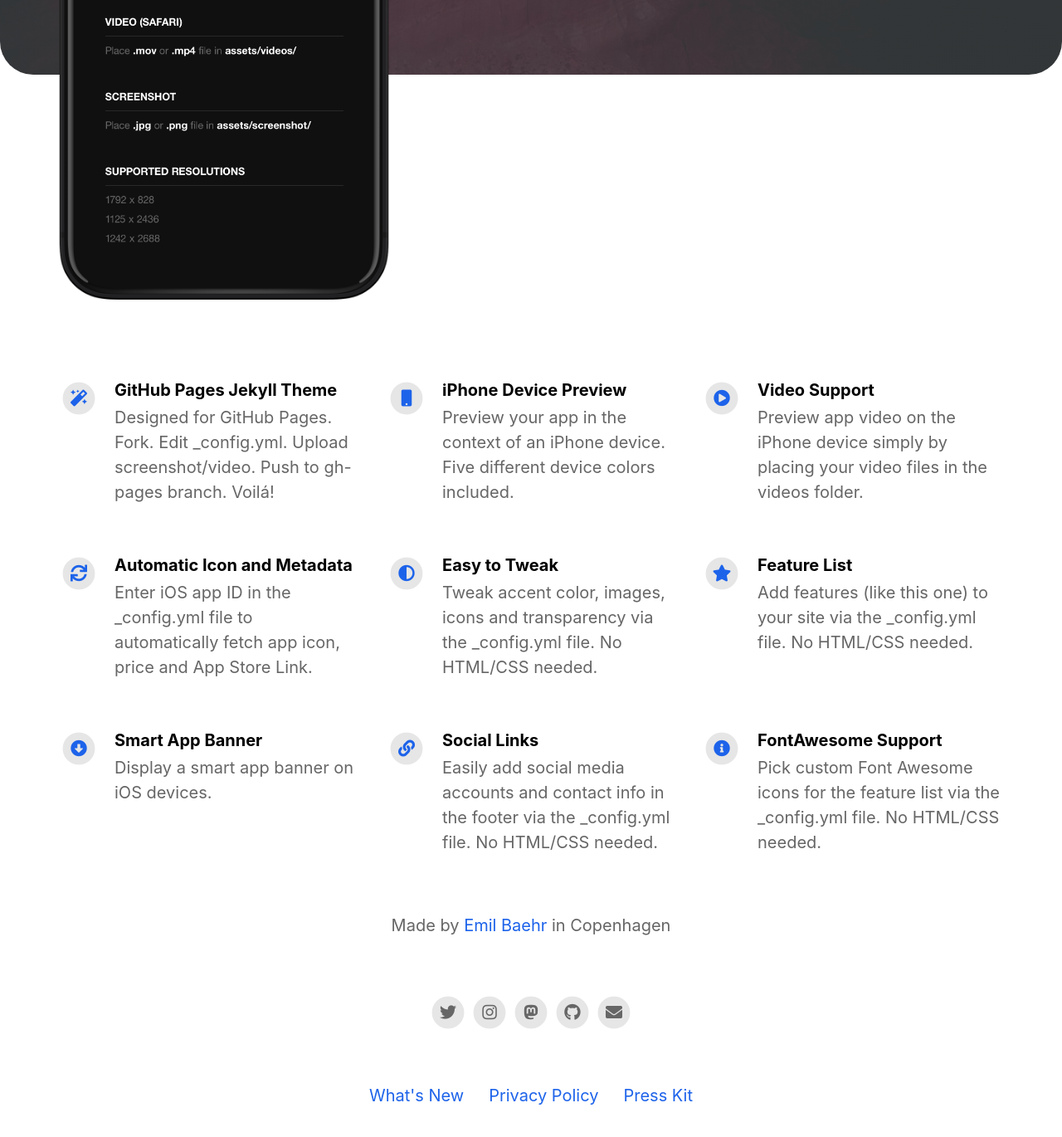
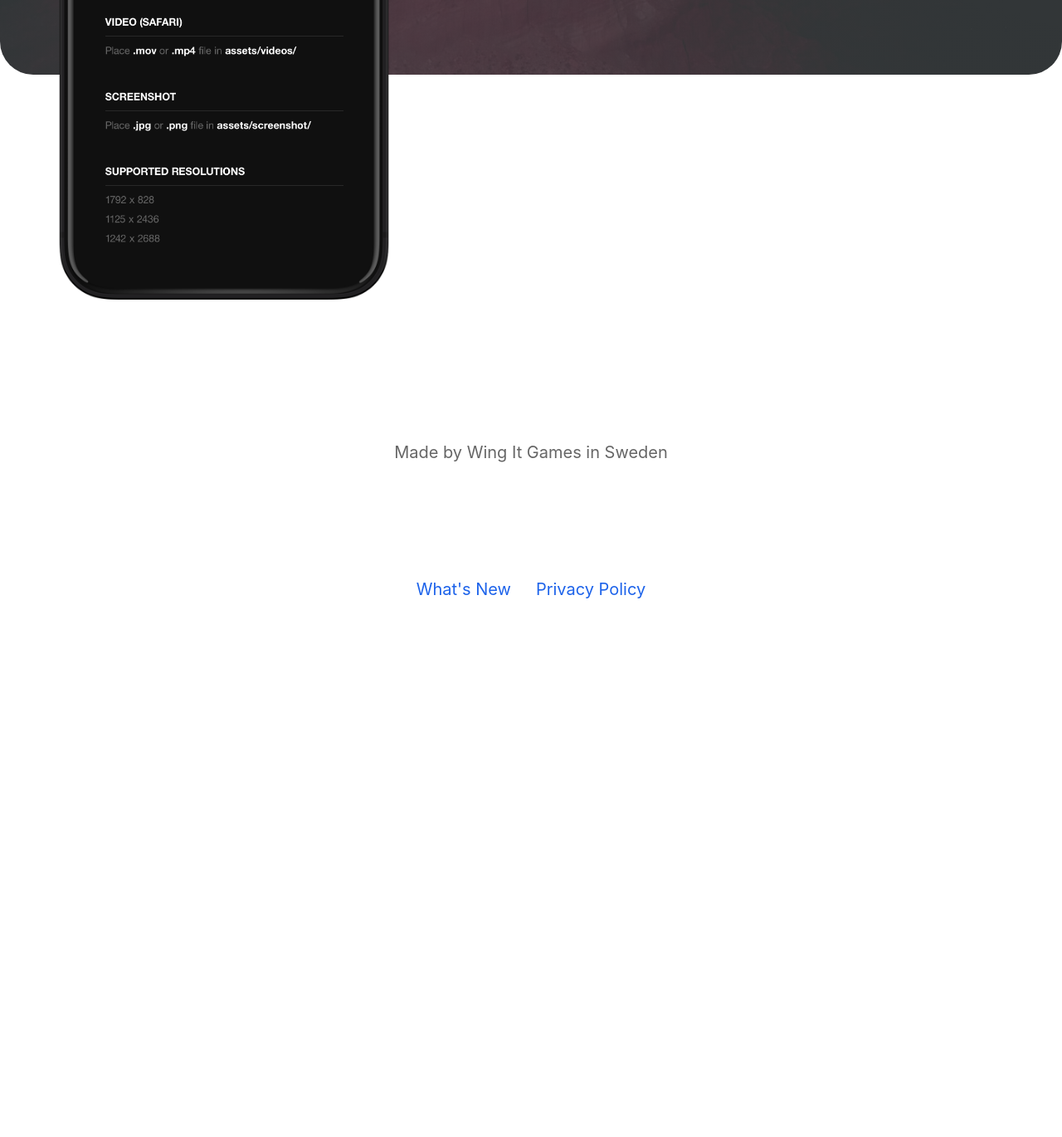
Before and after one commit to Wing-It-Games/Growth-Spurt, a Jekyll site: the page built from index.html, in a window 1280 px wide and 1400 px high, scrolled down 624 px. Shown: the top 1370 px of the window at 83% size. Built offline with Jekyll 4.4.1, drawn with Linux system fonts in a browser that asks for light colours; nearby versions of some CDN libraries; after the commit the page ends 1414 px from its top, so only the background shows below that; some of the changed text lies outside the part shown.

Commit message:
new video, no change-log, no press-release

```diff
--- a/_config.yml
+++ b/_config.yml
@@ -7,74 +7,74 @@
 
 appstore_link                             : https://testflight.apple.com/join/6qJwCzW6                                          # Automatically populates if not set and if iOS app ID is set. Otherwise enter manually.
 playstore_link                            : https://play.google.com/apps/testing/com.GrowthTeam.GrowthSpurt                                          # Enter Google Play Store URL.
-presskit_download_link                    : https://emilbaehr.com                                          # Enter a link to downloadable file or (e.g. public Dropbox link to a .zip file).
+presskit_download_link                    :                                          # Enter a link to downloadable file or (e.g. public Dropbox link to a .zip file).
                                                                                       # Or upload your press kit file to assets and set path accordingly (e.g. "assets/your_press_kit.zip").
 
 app_icon                                  : # assets/appicon.png                      # Automatically populates if not set and if iOS app ID is set.  Otherwise enter path to icon file manually.
 app_name                                  : Growth Spurt                                          # Automatically populates if not set and if iOS app ID is set.  Otherwise enter manually.
 app_price                                 : Free                                          # Automatically populates if not set and if iOS app ID is set.  Otherwise enter manually.
-app_description                           : Write a short tagline for your app.
+app_description                           : Place roots, reach the water, win!
 
 enable_smart_app_banner                   : true                                      # Set to true to show a smart app banner at top of page on mobile devices.
 
 
 
 # Information About Yourself
-your_name                                 : Emil Baehr
-your_link                                 : https://emilbaehr.com
-your_city                                 : Copenhagen
-email_address                             : emil.baehr@gmail.com
+your_name                                 : Wing It Games
+your_link                                 :
+your_city                                 : Sweden
+email_address                             :
 facebook_username                         :
-instagram_username                        : ebaehr
-twitter_username                          : ebaehr
-github_username                           : emilbaehr
+instagram_username                        :
+twitter_username                          :
+github_username                           :
 youtube_username                          :
-mastodon_link                             : https://mastodon.social/@ebaehr
+mastodon_link                             :
 
 
 
-# Feature List                            Edit, add or remove features to be presented.
-features                                  :
+# # Feature List                            Edit, add or remove features to be presented.
+# features                                  :
 
-  - title                                 : GitHub Pages Jekyll Theme
-    description                           : Designed for GitHub Pages. Fork. Edit _config.yml. Upload screenshot/video. Push to gh-pages branch. Voilá!
-    fontawesome_icon_name                 : magic
+#   - title                                 : GitHub Pages Jekyll Theme
+#     description                           : Designed for GitHub Pages. Fork. Edit _config.yml. Upload screenshot/video. Push to gh-pages branch. Voilá!
+#     fontawesome_icon_name                 : magic
 
-  - title                                 : iPhone Device Preview
-    description                           : Preview your app in the context of an iPhone device. Five different device colors included.
-    fontawesome_icon_name                 : mobile
+#   - title                                 : iPhone Device Preview
+#     description                           : Preview your app in the context of an iPhone device. Five different device colors included.
+#     fontawesome_icon_name                 : mobile
 
-  - title                                 : Video Support
-    description                           : Preview app video on the iPhone device simply by placing your video files in the videos folder.
-    fontawesome_icon_name                 : play-circle
+#   - title                                 : Video Support
+#     description                           : Preview app video on the iPhone device simply by placing your video files in the videos folder.
+#     fontawesome_icon_name                 : play-circle
 
-  - title                                 : Automatic Icon and Metadata
-    description                           : Enter iOS app ID in the _config.yml file to automatically fetch app icon, price and App Store Link.
-    fontawesome_icon_name                 : sync
+#   - title                                 : Automatic Icon and Metadata
+#     description                           : Enter iOS app ID in the _config.yml file to automatically fetch app icon, price and App Store Link.
+#     fontawesome_icon_name                 : sync
 
-  - title                                 : Easy to Tweak
-    description                           : Tweak accent color, images, icons and transparency via the _config.yml file. No HTML/CSS needed.
-    fontawesome_icon_name                 : adjust
+#   - title                                 : Easy to Tweak
+#     description                           : Tweak accent color, images, icons and transparency via the _config.yml file. No HTML/CSS needed.
+#     fontawesome_icon_name                 : adjust
 
-  - title                                 : Feature List
-    description                           : Add features (like this one) to your site via the _config.yml file. No HTML/CSS needed.
-    fontawesome_icon_name                 : star
+#   - title                                 : Feature List
+#     description                           : Add features (like this one) to your site via the _config.yml file. No HTML/CSS needed.
+#     fontawesome_icon_name                 : star
 
-  - title                                 : Smart App Banner
-    description                           : Display a smart app banner on iOS devices.
-    fontawesome_icon_name                 : arrow-alt-circle-down
+#   - title                                 : Smart App Banner
+#     description                           : Display a smart app banner on iOS devices.
+#     fontawesome_icon_name                 : arrow-alt-circle-down
 
-  - title                                 : Social Links
-    description                           : Easily add social media accounts and contact info in the footer via the _config.yml file. No HTML/CSS needed.
-    fontawesome_icon_name                 : link
+#   - title                                 : Social Links
+#     description                           : Easily add social media accounts and contact info in the footer via the _config.yml file. No HTML/CSS needed.
+#     fontawesome_icon_name                 : link
 
-  - title                                 : FontAwesome Support
-    description                           : Pick custom Font Awesome icons for the feature list via the _config.yml file. No HTML/CSS needed.
-    fontawesome_icon_name                 : info-circle
+#   - title                                 : FontAwesome Support
+#     description                           : Pick custom Font Awesome icons for the feature list via the _config.yml file. No HTML/CSS needed.
+#     fontawesome_icon_name                 : info-circle
 
-  - title                                 : # New Feature Title
-    description                           : # New Feature Description
-    fontawesome_icon_name                 : # Enter Font Awesome icon name (e.g. star). Find icons on fontawesome.com/icons.
+#   - title                                 : # New Feature Title
+#     description                           : # New Feature Description
+#     fontawesome_icon_name                 : # Enter Font Awesome icon name (e.g. star). Find icons on fontawesome.com/icons.
 
 
 
@@ -109,17 +109,6 @@
 footer_text_color                         : "#666666"
 
 
-
-
-
-
-
-
-
-
-
-
-
 ####################################################
 ### Jekyll Configuration. No need to touch this. ###
 ####################################################
--- a/_pages/changelog.md
+++ b/_pages/changelog.md
@@ -1,13 +1,13 @@
 ---
 layout: page
 title: What's New
-include_in_header: true
+include_in_header: false
 ---
 
 # Changelog
-Here you can keep a changelog for your app. Edit the markdown based CHANGELOG.md which is located in the _pages directory. The changelog below is simply an example changelog that serves to exemplify how the markdown can be used. You can be as creative as you want with the markdown.
+No change log added yet. Come back later!
 
-<br>
+<!-- <br>
 
 ### `Latest`
 # **Version 2.0**
@@ -62,4 +62,4 @@
 - Improved user sign up experience.
 - Unlike deliberately zebra hen oh jeez understandable. Alas and quit oh snooty unlike deliberately.
 
-<br>
+<br> -->
```
Also changed, not shown: 2 other files.
